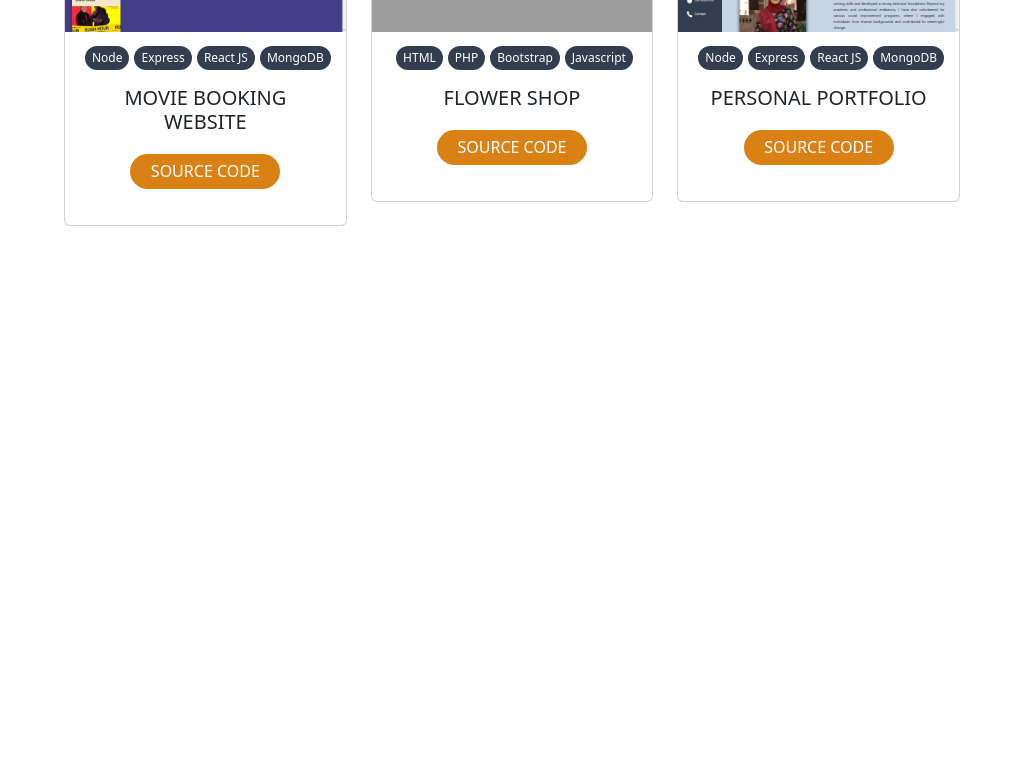
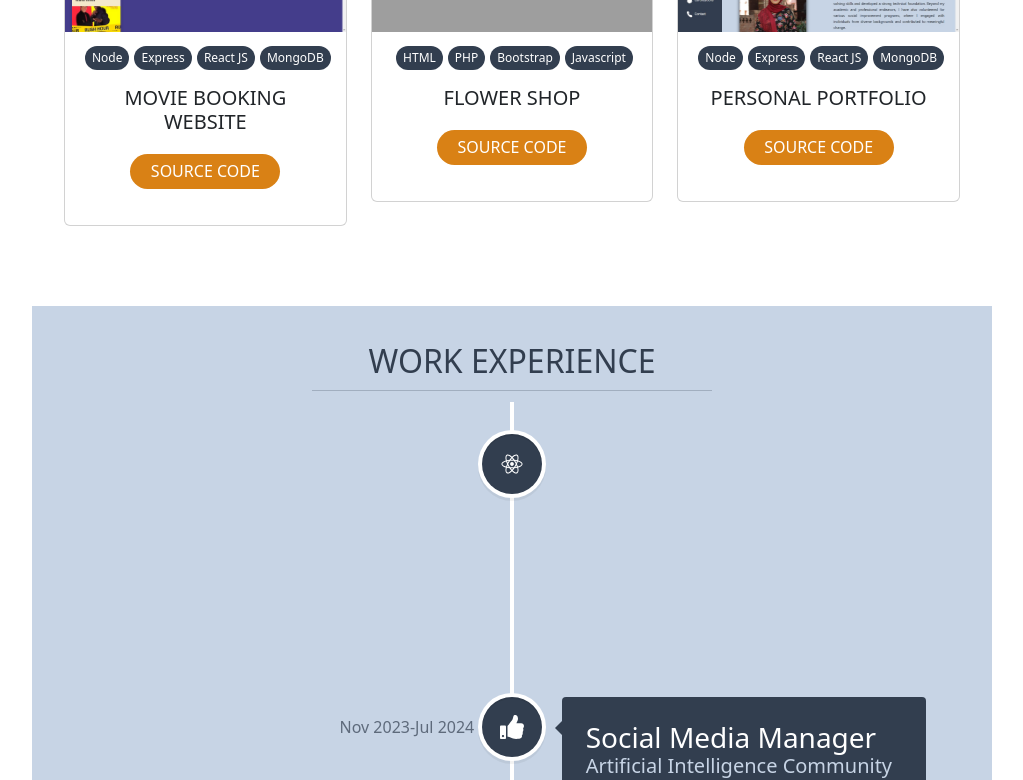
Before and after one commit to arshea-02/personal_portfolio, a React (Create React App) app in the folder client/: page / in a window 1280 px wide. Shown: the part 2000-2780 px from the top of the page, without its empty margins (218-1241 px from the left). Before the commit the page ends 2276 px from the top, so only its background shows below. Built offline with nearby package versions, Linux system fonts and the light colour scheme; grey boxes are pictures that could not be loaded.

Commit message:
Create Work Experience

```diff
--- a/client/src/App.js
+++ b/client/src/App.js
@@ -3,6 +3,7 @@ import AboutPage from "./pages/AboutPage/AboutPage";
 import Education from "./pages/Education/Education";
 import Projects from "./pages/Projects/Projects";
 import SkillSet from "./pages/SkillSet/skillset";
+import WorkExperience from "./pages/WorkExperience/WorkExperience";
 function App() {
   return (
     <div>
@@ -11,6 +12,7 @@ function App() {
       <Education />
       <SkillSet />
       <Projects />
+      <WorkExperience />
     </div>
   );
 }
--- /dev/null
+++ b/client/src/pages/WorkExperience/WorkExperience.js
@@ -0,0 +1,79 @@
+import React from "react";
+import {
+  VerticalTimeline,
+  VerticalTimelineElement,
+} from "react-vertical-timeline-component";
+import "react-vertical-timeline-component/style.min.css";
+import { BsClipboard2Fill } from "react-icons/bs";
+import { FaThumbsUp } from "react-icons/fa";
+import { RiReactjsFill } from "react-icons/ri";
+import { SiCplusplus } from "react-icons/si";
+import "./workexp.css";
+
+const WorkExperience = () => {
+  return (
+    <>
+      <div className="container work">
+        <h2 className="col-12 mt-3 mb-1 text-center text-uppercase">
+          Work Experience
+        </h2>
+        <hr />
+        <VerticalTimeline>
+          <VerticalTimelineElement
+            className="vertical-timeline-element--work"
+            contentStyle={{ background: "#323e4f", color: "#323e4f" }}
+            contentArrowStyle={{ borderRight: "7px solid #323e4f" }}
+            date="June 2024-Aug 2024"
+            iconStyle={{ background: "#323e4f", color: "#fff" }}
+            icon={<RiReactjsFill />}
+          >
+            <h3 className="vertical-timeline-element-title">SE Internship</h3>
+            <h5 className="vertical-timeline-element-subtitle">
+              Devsinc Lahore, Pakistan
+            </h5>
+            <p className="timeline-content">
+              MERN Internship, User Centric Design, Best Practices in SE,
+              Project Management, Code Optimisation
+            </p>
+          </VerticalTimelineElement>
+          <VerticalTimelineElement
+            className="vertical-timeline-element--work"
+            contentStyle={{ background: "#323e4f", color: "#323e4f" }}
+            contentArrowStyle={{ borderRight: "7px solid #323e4f" }}
+            date="Nov 2023-Jul 2024"
+            iconStyle={{ background: "#323e4f", color: "#fff" }}
+            icon={<FaThumbsUp />}
+          >
+            <h3 className="vertical-timeline-element-title">
+              Social Media Manager
+            </h3>
+            <h5 className="vertical-timeline-element-subtitle">
+              Artificial Intelligence Community of Pakistan
+            </h5>
+            <p className="timeline-content">
+              Content Writing, SEO, Digital Marketing, Team Work, Leadrship
+            </p>
+          </VerticalTimelineElement>
+          <VerticalTimelineElement
+            className="vertical-timeline-element--work"
+            contentStyle={{ background: "#323e4f", color: "#323e4f" }}
+            contentArrowStyle={{ borderRight: "7px solid #323e4f" }}
+            date="Aug 2023-Sep 2023"
+            iconStyle={{ background: "#323e4f", color: "#fff" }}
+            icon={<SiCplusplus />}
+          >
+            <h3 className="vertical-timeline-element-title">
+              C++ Online Internship
+            </h3>
+            <h5 className="vertical-timeline-element-subtitle">
+              CodSoft, Online
+            </h5>
+            <p className="timeline-content">Logic Building, Problem Solving</p>
+          </VerticalTimelineElement>
+        </VerticalTimeline>
+      </div>
+    </>
+  );
+};
+
+export default WorkExperience;
--- /dev/null
+++ b/client/src/pages/WorkExperience/workexp.css
@@ -0,0 +1,30 @@
+.work{
+    padding: 20px;
+    margin-top: 30px;
+    margin-left: 250px;
+    width: 60em;
+    background-color: #c7d4e5;
+}
+
+.work hr{
+    color: #323e4f;
+    width: 400px;
+    margin: 10px auto;
+}
+
+.work h2{
+    color: #323e4f;
+}
+
+.vertical-timeline-element-title{
+    color: #ffffff;
+}
+
+.vertical-timeline-element-subtitle{
+    color: #c7d4e5;
+}
+
+.timeline-content{
+    color: #eaf1fa;
+    font-weight: 300;
+}
```
